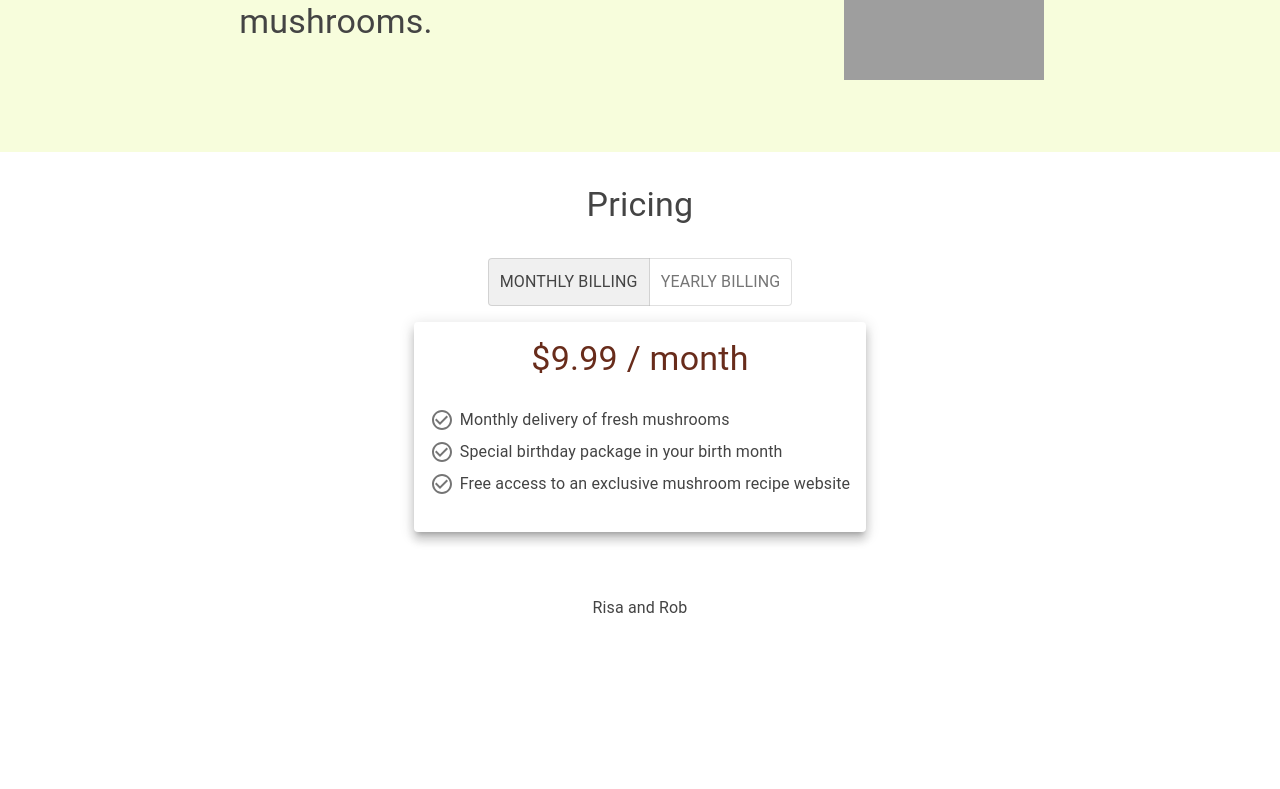
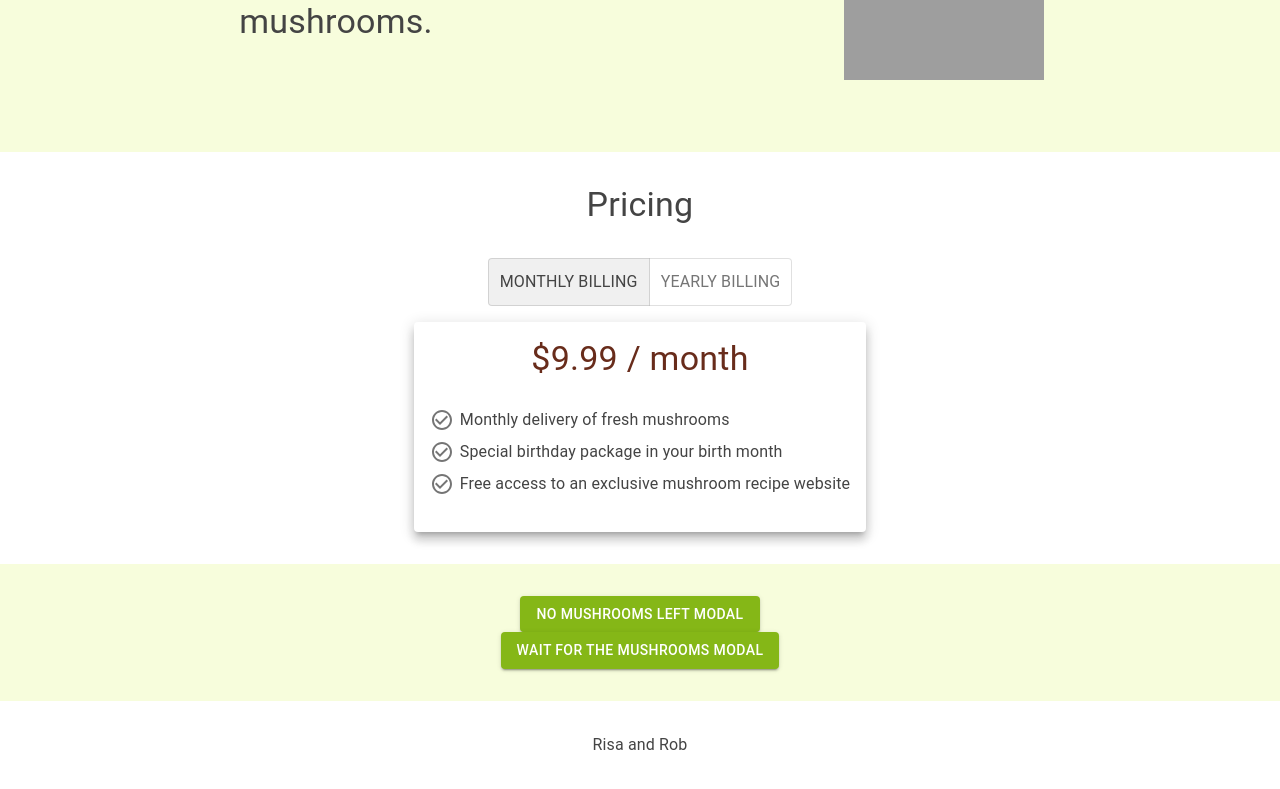
Before and after one commit to risafj/not-poisonous-mushrooms, a Next.js app: page / in a window 1280 px wide. Shown: the part 1461-2250 px from the top of the page. Before the commit the page ends 2113 px from the top, so only its background shows below. Built offline with nearby package versions, Linux system fonts and the light colour scheme; grey boxes are pictures that could not be loaded.

Commit message:
Minor UI touchups

```diff
--- a/components/molecules/Modal.tsx
+++ b/components/molecules/Modal.tsx
@@ -1,6 +1,6 @@
 import { Button, CircularProgress, Dialog } from '@mui/material';
 import React, { useContext } from 'react';
-import { ModalContents } from '../../utils/modalCodes';
+import { ModalContents } from '../page_wrappers/ModalWrapper';
 import { TranslationContext } from '../page_wrappers/TranslationsWrapper';
 
 type Props = {
@@ -12,7 +12,6 @@ export const Modal = ({ data }: Props) => {
     <Dialog
       id="modal"
       open
-
     >
       <div >
         { data.title }
@@ -20,7 +19,7 @@ export const Modal = ({ data }: Props) => {
         { data.body }
         { data.showSpinner && <CircularProgress /> }
         { data.showConfirmButton && (<Button onClick={ () => data.onConfirmArg() }>
-          { translation.modalOkButton }
+          { translation.modalOKButton }
         </Button>) }
       </div>
     </Dialog>
--- a/components/templates/home/HomeTemplate.tsx
+++ b/components/templates/home/HomeTemplate.tsx
@@ -3,6 +3,7 @@ import { Section } from '../../atoms/Section';
 import { TranslatedText } from '../../atoms/TranslatedText';
 import { Header } from '../../compounds/Header';
 import { TranslationContext } from '../../page_wrappers/TranslationsWrapper';
+import { DemoSection } from './_demo_section';
 import { FeaturesSection } from './_features_section';
 import { HeroSection } from './_hero_section';
 import { PricingSection } from './_pricing_section';
@@ -16,6 +17,7 @@ export const HomeTemplate = () => {
         <HeroSection />
         <FeaturesSection />
         <PricingSection />
+        <DemoSection />
       </main>
 
       <Section>
--- a/components/templates/home/_demo_section.tsx
+++ b/components/templates/home/_demo_section.tsx
@@ -1,15 +1,20 @@
 import { Button } from '@mui/material';
 import React, { useContext } from 'react';
+import { Section } from '../../atoms/Section';
 import { ModalContext } from '../../page_wrappers/ModalWrapper';
 
 export const DemoSection = () => {
   const { showModal, modalSettings } = useContext(ModalContext);
-  return <div className='flex flex-col'>
-    <Button className='my-8' onClick={ () => showModal(modalSettings.NO_MUSHROOMS_AVAILABLE) }>
-      NoMoreMushrooms
-    </Button>
-    <Button className='my-8' onClick={ () => showModal({ ...modalSettings.WAITING_FOR_MUSHROOMS, body: modalSettings.WAITING_FOR_MUSHROOMS.body + ' THE MUSHROOMS ARE SELLING OUT' }) }>
-      NoMoreMushrooms
-    </Button>
-  </div>;
+  return (
+    <Section className='js-show-on-scroll' backgroundColor='primary.background'>
+      <div className="flex flex-col justify-center items-center" id="pricing">
+        <Button variant='contained' className='my-8' onClick={ () => showModal(modalSettings.NO_MUSHROOMS_AVAILABLE) }>
+          No Mushrooms Left Modal
+        </Button>
+        <Button variant='contained' className='my-8' onClick={ () => showModal({ ...modalSettings.WAITING_FOR_MUSHROOMS, body: modalSettings.WAITING_FOR_MUSHROOMS.body + ' THE MUSHROOMS ARE SELLING OUT' }) }>
+          Wait For The Mushrooms Modal
+        </Button>
+      </div>
+    </Section>
+  );
 };
```
